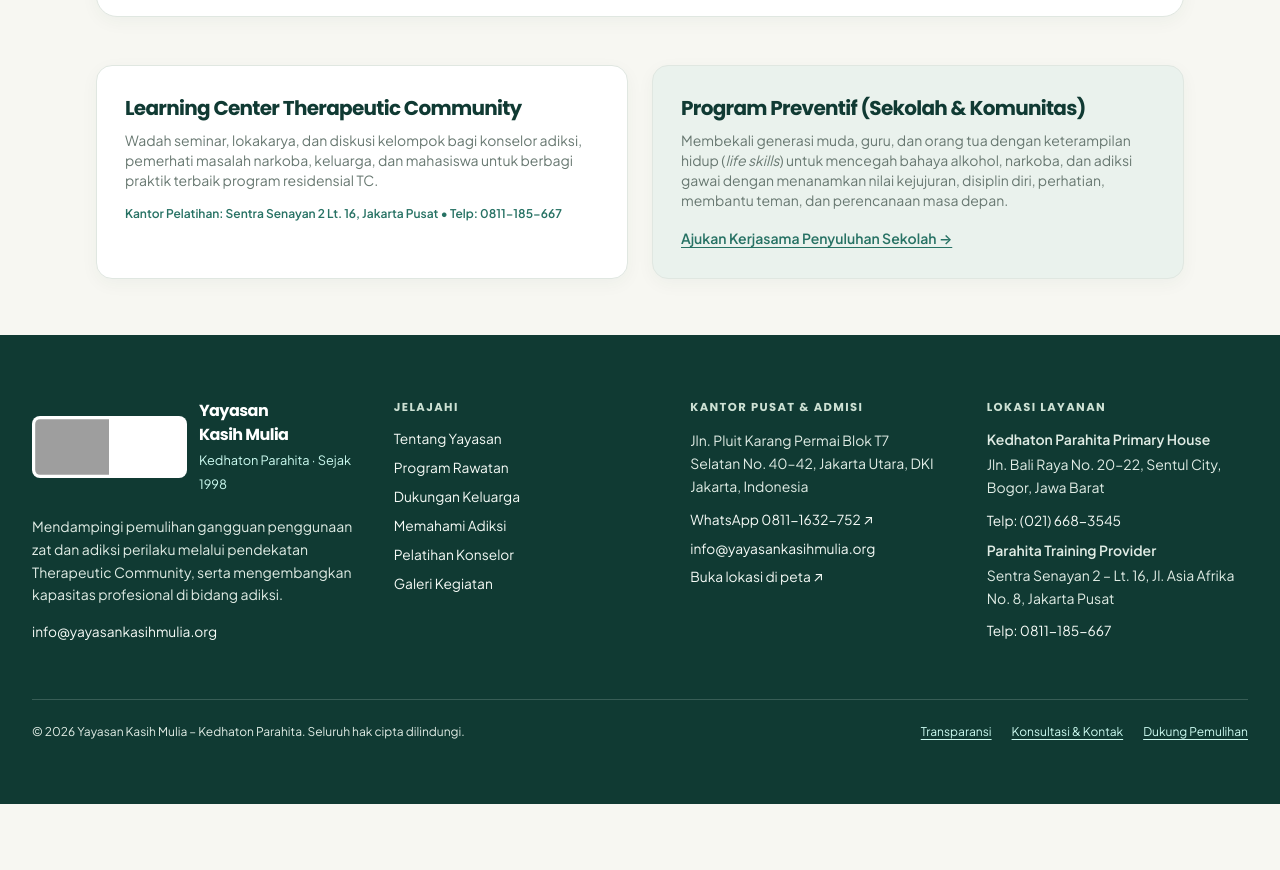
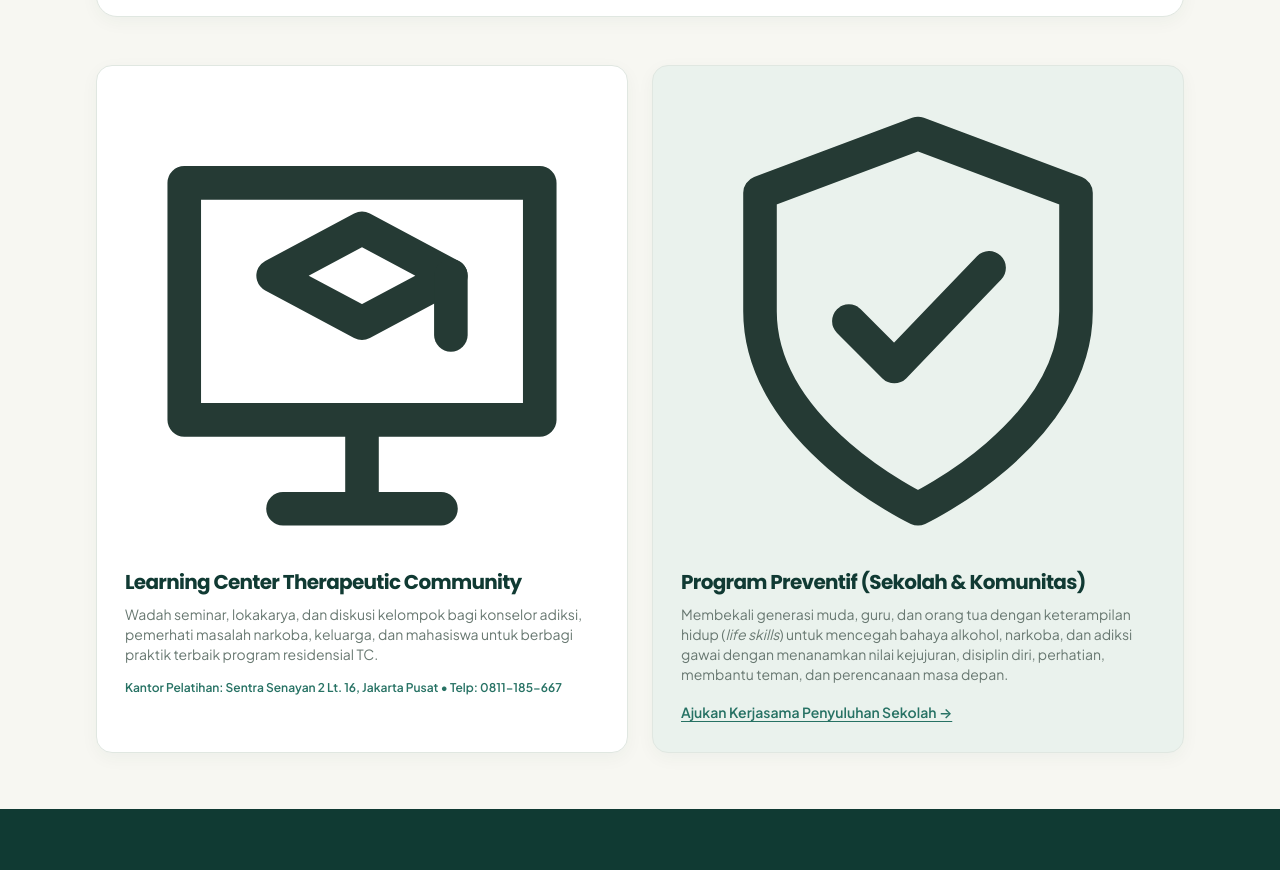
Before and after one commit to dhanibaskhara/Yayasan-Kasih-Mulia, a plain HTML site: page website/pelatihan.html in a window 1280 px wide. Shown: the part 1472-2342 px from the top of the page. Before the commit the page ends 2276 px from the top, so only its background shows below. Drawn offline with nearby package versions, Linux system fonts and the light colour scheme; grey boxes are pictures that could not be loaded.

Commit message:
Add icons to training and prevention cards

```diff
--- a/website/pelatihan.html
+++ b/website/pelatihan.html
@@ -139,6 +139,7 @@
       <!-- Learning Center TC & Program Preventif -->
       <div id="preventif" class="grid md:grid-cols-2 gap-6 mt-12">
         <article class="bg-white rounded-2xl border border-[#D8E2E2] p-7">
+          <span class="ykm-card-icon" aria-hidden="true"><svg viewBox="0 0 24 24" fill="none" stroke="currentColor" stroke-width="1.7" stroke-linecap="round" stroke-linejoin="round"><path d="M3 4.5h18v12H3zM8 21h8M12 16.5V21M7.5 9.2l4.5-2.4 4.5 2.4-4.5 2.4-4.5-2.4Z"/><path d="M16.5 9.2v3"/></svg></span>
           <h3 class="font-heading font-bold text-xl text-[#0A3D3F] mb-2">Learning Center Therapeutic Community</h3>
           <p class="text-sm text-[#475569] mb-4">
             Wadah seminar, lokakarya, dan diskusi kelompok bagi konselor adiksi, pemerhati masalah narkoba, keluarga, dan mahasiswa untuk berbagi praktik terbaik program residensial TC.
@@ -147,6 +148,7 @@
         </article>
 
         <article class="bg-[#EDF6F6] rounded-2xl border border-[#D8E2E2] p-7">
+          <span class="ykm-card-icon" aria-hidden="true"><svg viewBox="0 0 24 24" fill="none" stroke="currentColor" stroke-width="1.7" stroke-linecap="round" stroke-linejoin="round"><path d="M12 21s8-3.8 8-10V5l-8-3-8 3v6c0 6.2 8 10 8 10Z"/><path d="m8.5 11.5 2.3 2.3 4.8-5"/></svg></span>
           <h3 class="font-heading font-bold text-xl text-[#0A3D3F] mb-2">Program Preventif (Sekolah &amp; Komunitas)</h3>
           <p class="text-sm text-[#475569] mb-4">
             Membekali generasi muda, guru, dan orang tua dengan keterampilan hidup (<em>life skills</em>) untuk mencegah bahaya alkohol, narkoba, dan adiksi gawai dengan menanamkan nilai kejujuran, disiplin diri, perhatian, membantu teman, dan perencanaan masa depan.
```
